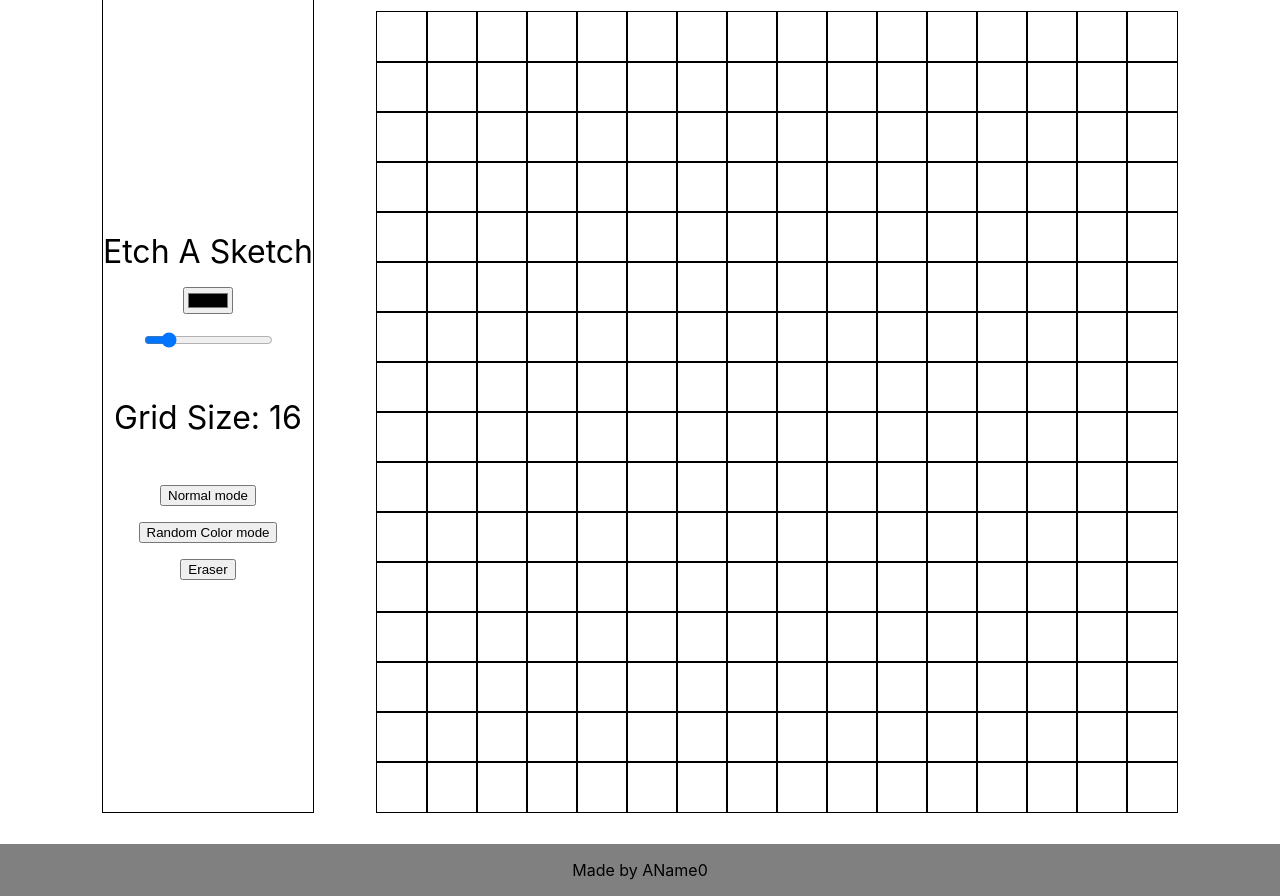
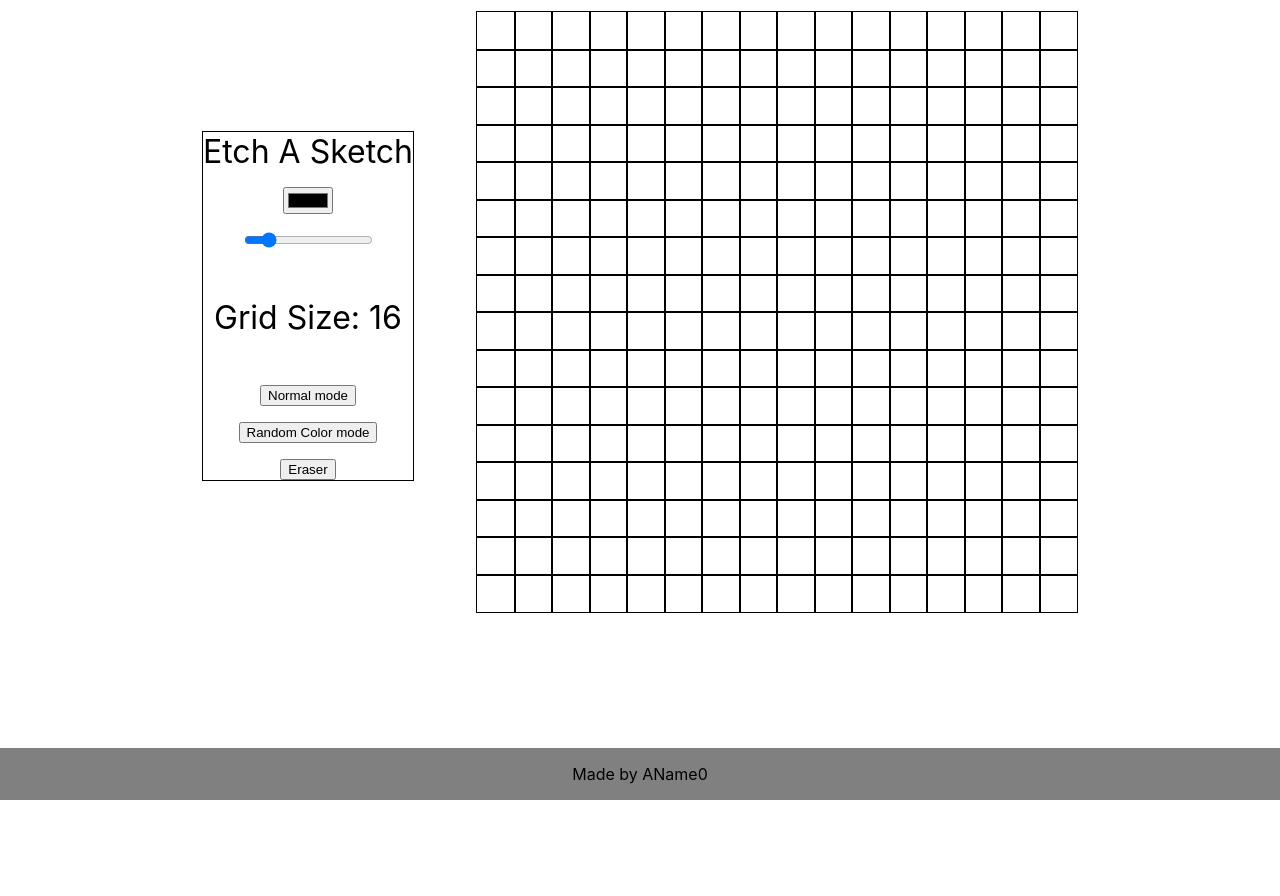
Before and after one commit to AName0/EtchASketch2, a plain HTML site: page index.html in a window 1280 px wide. After the commit the page ends 800 px from the top, so only its background shows below. Drawn offline with Linux system fonts and the light colour scheme.

Commit message:
changed grid size

```diff
--- a/script.js
+++ b/script.js
@@ -1,4 +1,4 @@
-const GRID_SPACE = 800;
+const GRID_SPACE = 600;
 const grid = document.getElementById("grid");
 const body = document.querySelector("body");
 const normalModeButton = document.querySelector(".normal");
--- a/stylesheet.css
+++ b/stylesheet.css
@@ -5,11 +5,13 @@ body {
     justify-content: center;
     margin: 0;
     gap: 32px;
+    min-height: 100vh;
 }
 
 .main-body-container {
     display: flex;
     justify-content: center;
+    align-items: center;
     gap: 64px;
 }
 
@@ -33,12 +35,13 @@ body {
 #grid {
     display: flex;
     flex-wrap: wrap;
-    height: 800px;
-    width: 800px;
+    height: 600px;
+    width: 600px;
     outline: 1px solid black;
 }
 
 .footer-container {
+    margin-top: auto;
     background-color: grey;
 }
 
```
